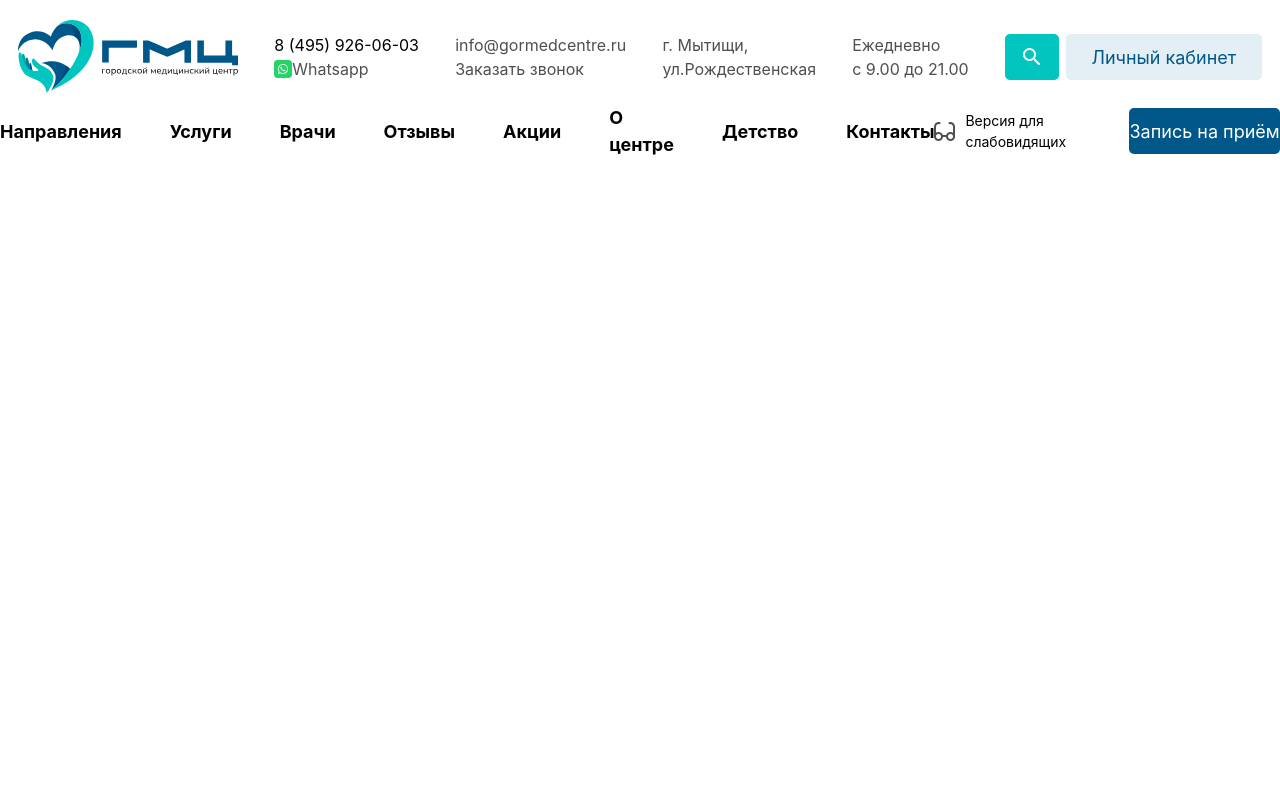
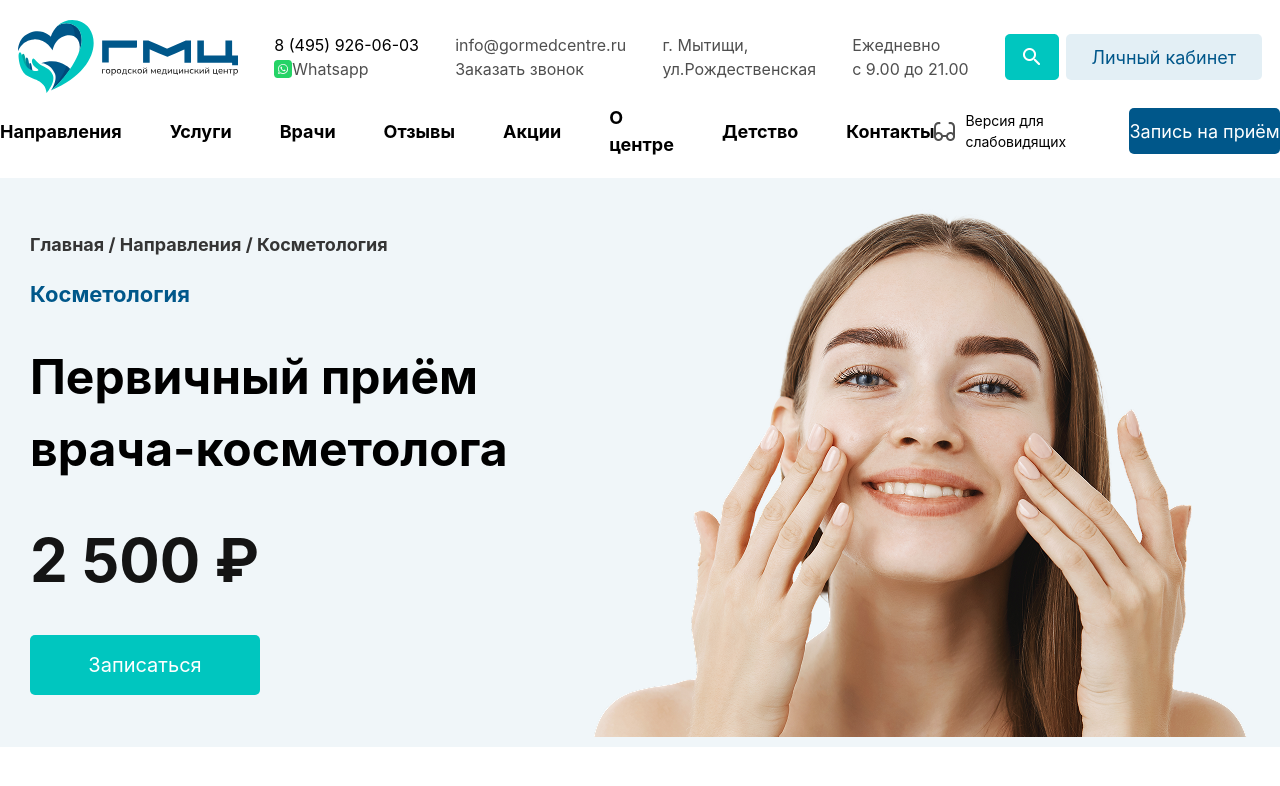
Before and after one commit to TOJIo7/EXAM-4-TEAM, a website: page src/Ruslanpage/index.html in a window 1280 px wide. Drawn offline with nearby package versions, Linux system fonts and the light colour scheme; files that its build step writes are made by us from their sources.

Commit message:
add sectionFirst

```diff
--- a/src/Ruslanpage/index.html
+++ b/src/Ruslanpage/index.html
@@ -70,5 +70,25 @@
 		</div>
 		</div>
 	</header>
+	<main>
+		<section class='bg-[#F0F6F9] flex flex-col md:flex-row md:justify-around p-[10px] items-center mt-[20px]'>
+<div>
+	<p class='text-[18px] text-[#353535] font-bold'>Главная
+/
+Направления
+/
+Косметология</p>
+<div class='md:w-[520px] flex flex-col gap-[30px] mt-[20px] items-center md:items-start md:text-start text-center'>
+	<p class='text-[22px] text-[#00578A] font-bold'>Косметология</p>
+	<p class='text-[34px]  md:text-[48px] font-bold'>Первичный приём врача-косметолога</p>
+	<p class='text-[60px] text-[#141414] font-bold'>2 500 ₽</p>
+	<button class='w-[230px] h-[60px] bg-[#00C6BF] text-[20px] text-[white] rounded-[5px]'>Записаться</button>
+</div>
+</div>
+<div class='mt-[20px]'>
+	<img src="./img/Layer 0 1.png" alt="">
+</div>
+		</section>
+	</main>
 </body>
 </html>
```
Also changed, not shown: src/Ruslanpage/img/Layer 0 1.png (added).
